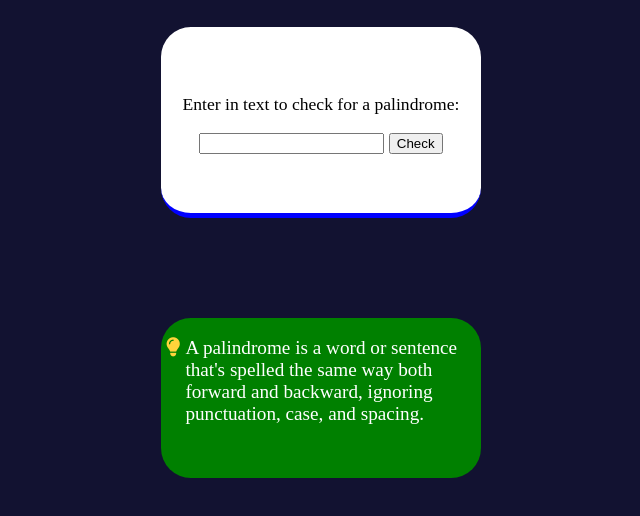
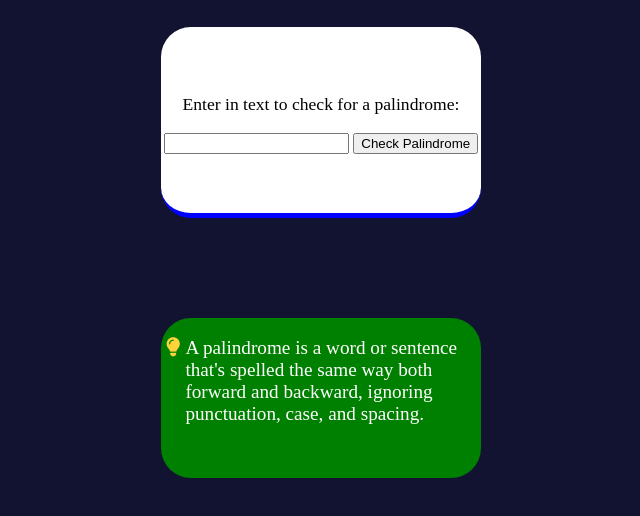
Before and after one commit to sangeethashetty/Check-Palindrome, a website with bundled scripts: page index.html in a window 1280 px wide. Shown: the part 124-640 px from the top of the page, without its empty margins (319-959 px from the left). Built offline with nearby package versions, Linux system fonts and the light colour scheme.

```diff
--- a/index.html
+++ b/index.html
@@ -15,7 +15,7 @@
     <div class="div1">
     <p>Enter in text to check for a palindrome:</p>
     <div><input type="text" id="text-input">
-    <button id="check-btn">Check</button>
+    <button id="check-btn" onclick="checkPalindrome()">Check Palindrome</button>
     </div>
     <p id="result"></p>
     </div>
```
